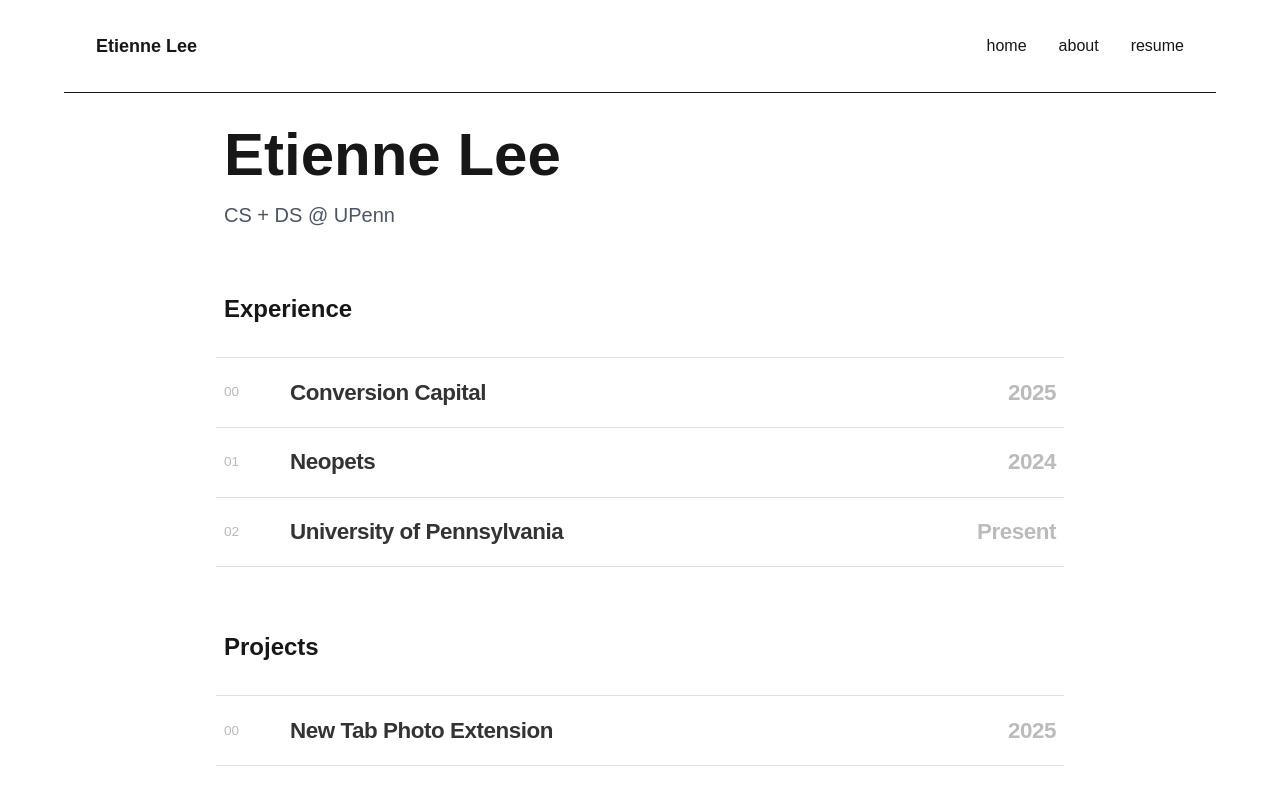
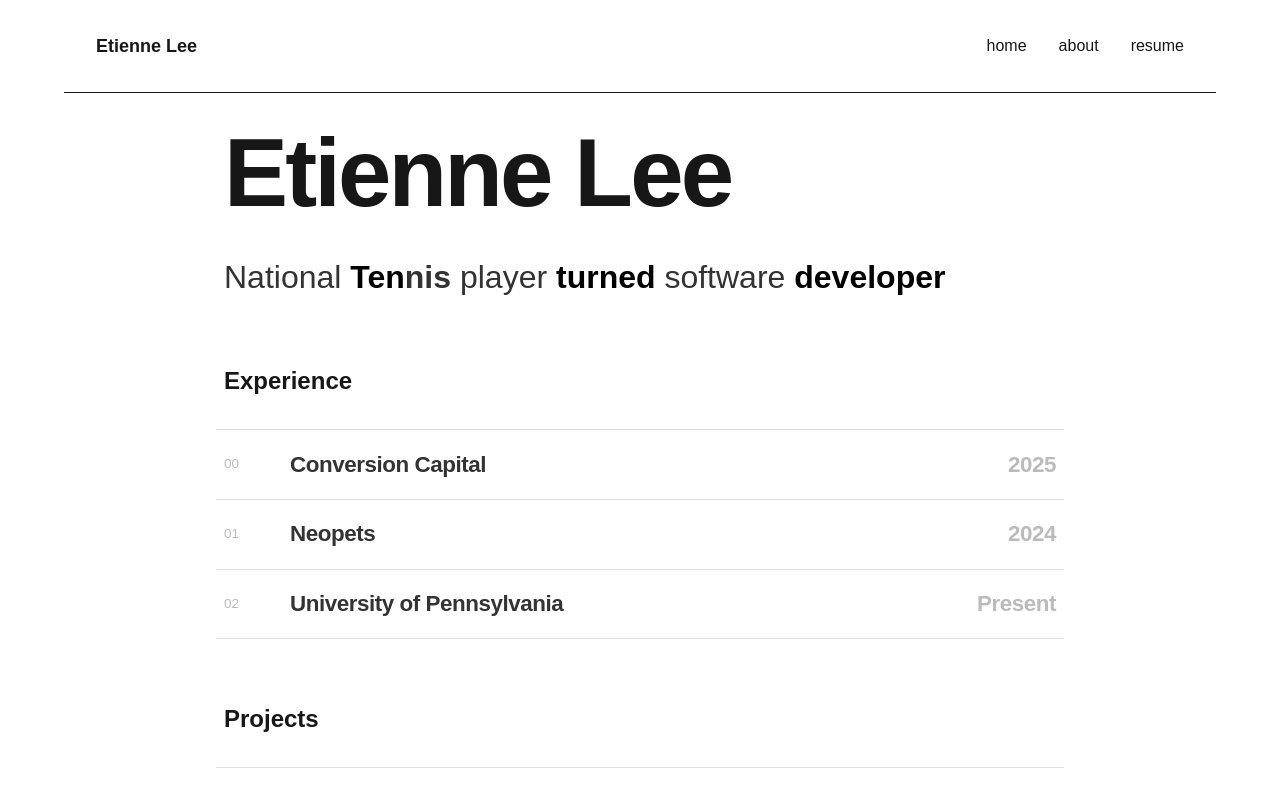
Before and after one commit to EtienneLee/portfolio, a Next.js app: page / in a window 1280 px wide. Shown: the top 790 px of the page. Built offline with nearby package versions, Linux system fonts and the light colour scheme.

Commit message:
created and animated tagline

```diff
--- /dev/null
+++ b/app/components/Hero.tsx
@@ -0,0 +1,102 @@
+"use client";
+import { useState, useRef } from "react";
+
+export default function Hero() {
+  const [isHovered, setIsHovered] = useState(false);
+  const devRef = useRef<HTMLSpanElement>(null);
+  const timerRef = useRef<ReturnType<typeof setInterval> | null>(null);
+  const chars = "abcdefghijklmnopqrstuvwxyz";
+  const full = "developer";
+
+  const scrambleIn = () => {
+    if (timerRef.current) clearInterval(timerRef.current);
+    let iter = 0;
+    timerRef.current = setInterval(() => {
+      if (!devRef.current) return;
+      devRef.current.textContent = full
+        .split("")
+        .map((c, i) => {
+          if (i < iter) return c;
+          return chars[Math.floor(Math.random() * chars.length)];
+        })
+        .join("");
+      iter += 0.5;
+      if (iter >= full.length) {
+        if (devRef.current) devRef.current.textContent = full;
+        clearInterval(timerRef.current!);
+      }
+    }, 50);
+  };
+
+  const scrambleOut = () => {
+    if (timerRef.current) clearInterval(timerRef.current);
+    if (devRef.current) devRef.current.textContent = full;
+  };
+
+  return (
+    <header className="mb-16">
+      <h1
+        style={{
+          fontSize: "6rem",
+          fontWeight: 700,
+          letterSpacing: "-0.03em",
+          lineHeight: 1,
+          marginBottom: "2rem",
+        }}
+      >
+        Etienne Lee
+      </h1>
+      <p style={{ fontSize: "2rem", color: "#333", fontWeight: 400 }}>
+        National{" "}
+        <span style={{ fontWeight: 700, cursor: "default" }}>
+          <span
+            onMouseEnter={() => setIsHovered(true)}
+            onMouseLeave={() => setIsHovered(false)}
+            style={{
+              color: isHovered ? "#00ff41" : "#000",
+              background: isHovered ? "#111" : "transparent",
+              padding: isHovered ? "0 2px" : "0",
+              borderRadius: "2px",
+              textShadow: isHovered ? "0 0 6px #00ff41" : "none",
+              transition: "color 0.05s",
+            }}
+          >
+            {isHovered ? "1010" : "Ten"}
+          </span>
+          nis
+        </span>{" "}
+        player{" "}
+        <span
+          style={{
+            fontWeight: 700,
+            color: "#000",
+            display: "inline-block",
+            cursor: "default",
+            transition: "transform 0.6s ease, color 0.3s ease",
+          }}
+          onMouseEnter={(e) => {
+            (e.target as HTMLElement).style.transform = "rotate(180deg)";
+          }}
+          onMouseLeave={(e) => {
+            (e.target as HTMLElement).style.transform = "rotate(0deg)";
+          }}
+        >
+          turned
+        </span>{" "}
+        software{" "}
+        <span
+          ref={devRef}
+          onMouseEnter={scrambleIn}
+          onMouseLeave={scrambleOut}
+          style={{
+            fontWeight: 700,
+            color: "#000",
+            cursor: "default",
+          }}
+        >
+          developer
+        </span>
+      </p>
+    </header>
+  );
+}
--- a/app/page.tsx
+++ b/app/page.tsx
@@ -1,15 +1,12 @@
 import ExperienceSection from "./components/ExperienceSection";
 import ProjectsSection from "./components/ProjectsSection";
+import Hero from "./components/Hero";
 
 export default function Home() {
   return (
     <main className="min-h-screen p-8 max-w-4xl mx-auto">
       {/* Header */}
-      <header className="mb-16">
-        <h1 className="text-6xl font-bold mb-4">Etienne Lee</h1>
-        <p className="text-xl text-gray-600">CS + DS @ UPenn</p>
-      </header>
-
+      <Hero />
       <ExperienceSection />
       <ProjectsSection />
 
```
